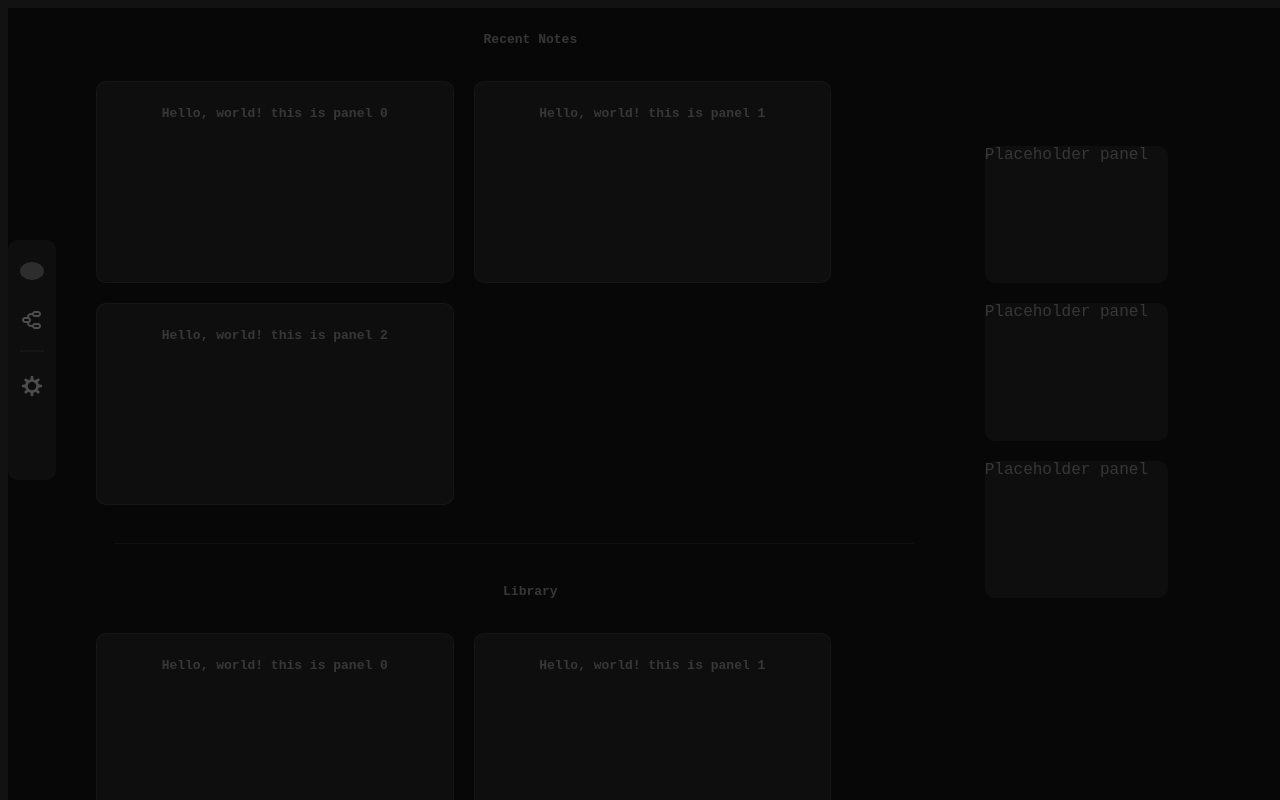
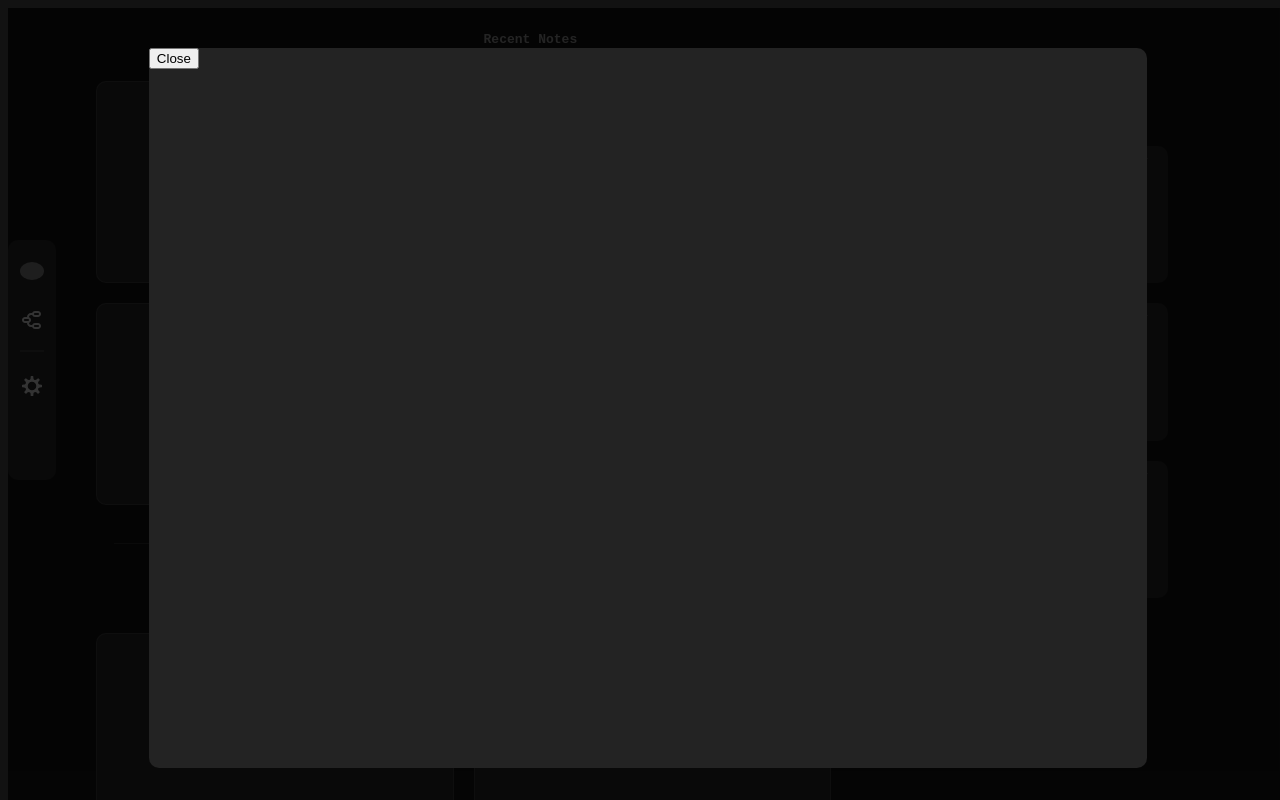
Before and after one commit to sorkofi/noma, a React (Vite) app: page / in a window 1280 px wide. Both pictures are taken after a click on the picture 32 px from the left and 271 px from the top of the page. Shown: the top 800 px of the page. Built offline with nearby package versions, Linux system fonts and the light colour scheme; grey boxes are pictures that could not be loaded.

Commit message:
Implemented New Note window logic

```diff
--- a/package.json
+++ b/package.json
@@ -9,8 +9,12 @@
     "preview": "vite preview"
   },
   "dependencies": {
+    "localforage": "^1.10.0",
+    "match-sorter": "^6.3.1",
     "react": "^18.2.0",
-    "react-dom": "^18.2.0"
+    "react-dom": "^18.2.0",
+    "react-router-dom": "^6.8.1",
+    "sort-by": "^1.2.0"
   },
   "devDependencies": {
     "@types/react": "^18.0.27",
--- a/src/App.tsx
+++ b/src/App.tsx
@@ -2,14 +2,9 @@
 import {useState} from "react";
 import { Dashboard } from "./components/Dashboard";
 import { Sidebar } from "./components/Sidebar";
+import { Window } from "./routes/Window";
 
 import "./styles/global.css";
-
-import styles from "./styles/window.module.css";
-
-const Window = () => {
-    return <div className={styles.window}></div>
-}
 
 function App() {
 
@@ -20,7 +15,7 @@ function App() {
             <Sidebar state={isWindowOpen} setState={setWindowOpen} />
 
             { isWindowOpen &&
-                <Window />
+                <Window state={isWindowOpen} setState={setWindowOpen} />
             }
 
             <Dashboard />
--- a/src/main.tsx
+++ b/src/main.tsx
@@ -2,9 +2,23 @@ import React from 'react'
 import ReactDOM from 'react-dom/client'
 
 import App from './App'
+import { Window } from "./routes/Window";
+
+import { createBrowserRouter, RouterProvider } from "react-router-dom";
+
+const router = createBrowserRouter([
+    {
+        path: "/",
+        element: <App />,
+    },
+    {
+        path: "new",
+        element: <Window />,
+    },
+]);
 
 ReactDOM.createRoot(document.getElementById('root') as HTMLElement).render(
   <React.StrictMode>
-    <App />
+    <RouterProvider router={router} />
   </React.StrictMode>,
 )
--- /dev/null
+++ b/src/routes/Window.tsx
@@ -0,0 +1,13 @@
+import styles from "../styles/app.module.css";
+
+// TODO: Add proper types
+export const Window = (args: any) => {
+    return (
+        <div className={styles.window_shadow}>
+
+            <div className={styles.window_panel}>
+                <button onClick={() => args.setState(false)}>Close</button>
+            </div>
+        </div>
+    );
+}
--- /dev/null
+++ b/src/styles/app.module.css
@@ -0,0 +1,21 @@
+.window_shadow {
+    width: 100vw;
+    height: 100vh;
+
+    position: fixed;
+
+    display: flex;
+
+    justify-content: center;
+    align-items: center;
+
+    background: #000000bb;
+}
+
+.window_panel {
+    width: 78vw;
+    height: 90vh;
+
+    background: var(--gray-md);
+    border-radius: 10px;
+}
--- a/src/styles/window.module.css
+++ /dev/null
@@ -1,8 +0,0 @@
-.window {
-    width: 100vw;
-    height: 100vh;
-
-    position: fixed;
-
-    background: #00000099;
-}
```
Also changed, not shown: 1 other file (tests, documents, lock files or other folders).
